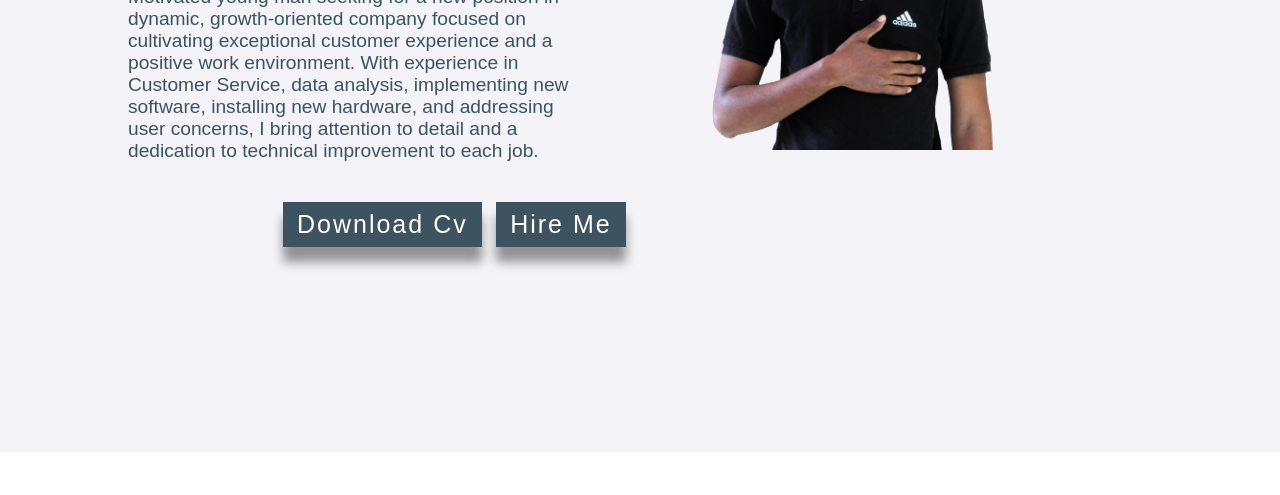
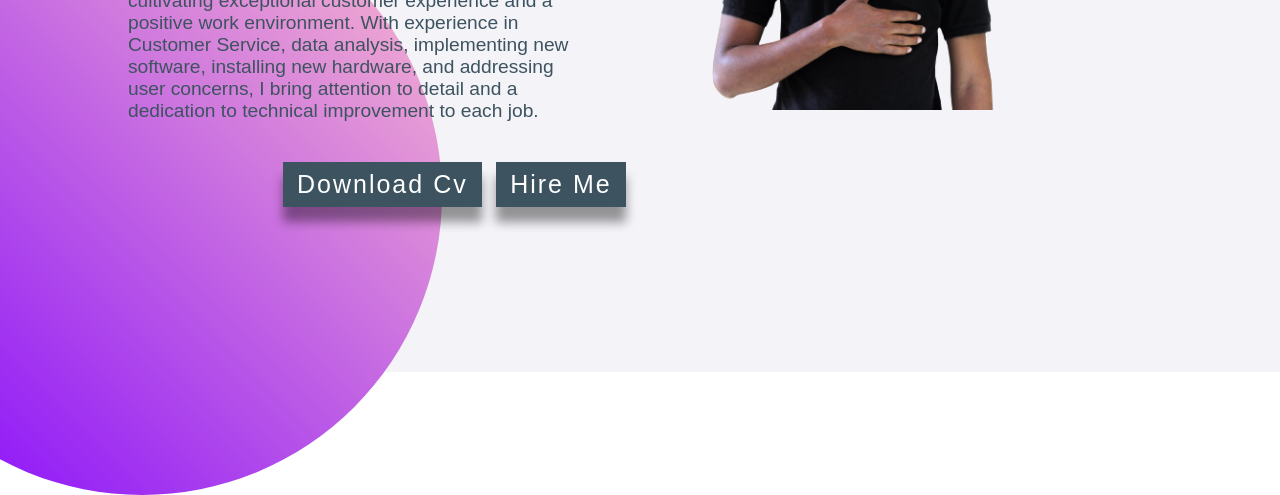
Before and after one commit to MMokhure/mmokhuretheanalyst.github.io, a plain HTML site: page index.html in a window 1280 px wide. Shown: the part 428-923 px from the top of the page. Before the commit the page ends 880 px from the top, so only its background shows below. Drawn offline with Linux system fonts and the light colour scheme; a web font is replaced by a local one.

Commit message:
home page commit

```diff
--- a/index.html
+++ b/index.html
@@ -6,6 +6,7 @@
 
     <link rel="stylesheet" href="https://cdnjs.cloudflare.com/ajax/libs/font-awesome/6.2.1/css/all.min.css" integrity="sha512-MV7K8+y+gLIBoVD59lQIYicR65iaqukzvf/nwasF0nqhPay5w/9lJmVM2hMDcnK1OnMGCdVK+iQrJ7lzPJQd1w==" crossorigin="anonymous" referrerpolicy="no-referrer"/>
     <link rel="stylesheet" href="style.css">
+    <meta name="viewport" content="width=device-width, initial-scale=1.0">
     <title>MR MPHO MOKHURE</title>
 </head>
 
@@ -39,7 +40,7 @@
                     detail and a dedication to technical improvement to each job.</p>
 
                     <div class="btns">
-                        <button>download cv </button>
+                        <button><a href="cv.pdf" target="_blank">download cv </a></button>
                         <button>Hire Me </button>
                     </div>
             </div>
--- a/style.css
+++ b/style.css
@@ -10,6 +10,7 @@
 
 body {
  overflow: hidden;
+
 }
 .container{
     width: 100%;
@@ -74,17 +75,58 @@ b{
 
     display: flex;
     width: 100%;
-    height: 100vh;
+    height: calc(100vh - 80px);
     justify-content: center;
     align-items: center;
     padding: 0 10%;
     overflow: hidden;
 }
+.wrapper::before{
+    position: absolute;
+    content: ' ';
+    height: 600px;
+    width: 600px;
+    border-radius:  50%;
+    left: -12%;
+    top: 40%;
+    background: linear-gradient(45deg,#7f00ff,pink);
+    animation: object1 6s linear infinite;
+
+}
+
+.wrapper::after{
+    position: absolute;
+    content: ' ';
+    height: 200px;
+    width: 200px;
+    border-radius:  50%;
+    left: 35%;
+    top: 12%;
+    background: linear-gradient(45deg,#7f00ff,pink);
+    animation: object2 6s linear infinite;
+
+}
+
+@keyframes object1{
+    50%{
+        left: -13%;
+        top: 41%;
+    }
+}
+
+@keyframes object2{
+    50%{
+        left: 35%;
+        top: 10%;
+    }
+}
 
 .cols{
     width: 50%;
 }
-
+.cols0{
+    z-index: 5;
+}
 .topline{
     display: block;
     position: relative;
@@ -145,6 +187,11 @@ button:hover{
     background-color: #7f00ff;
 }
 
+button a{
+    text-decoration: none;
+    color: #fff;
+}
+
 .imgbox{
     position: relative;
     width: 100%;
```
Also changed, not shown: 1 other file.
